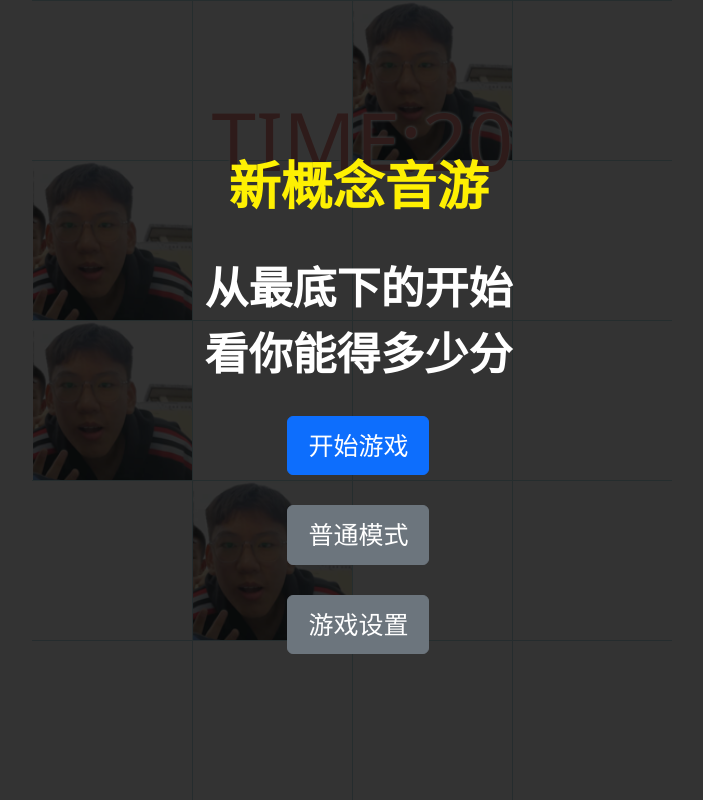
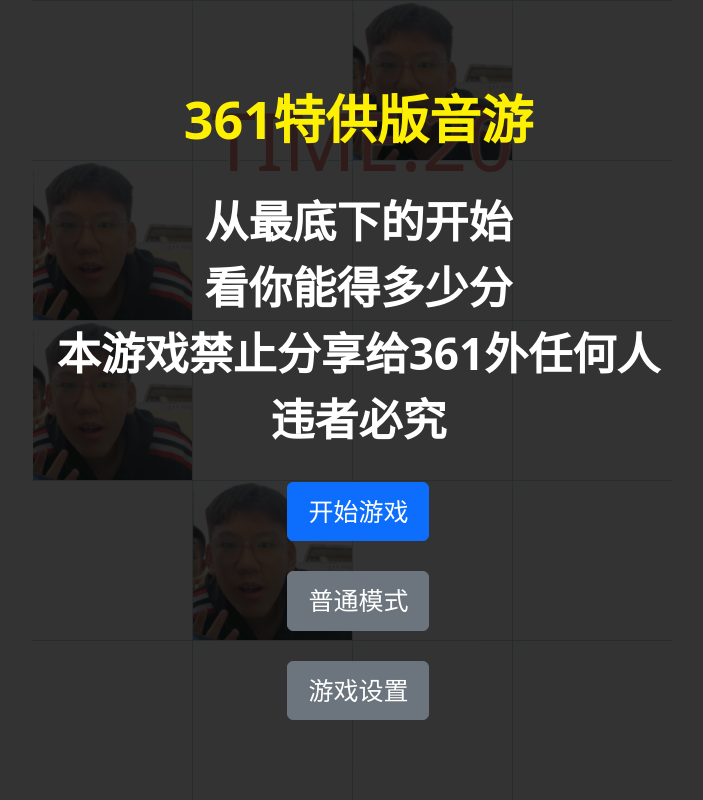
Before and after one commit to OranzaCZ/OranzaCZ.github.io, a PHP site: page / in a window 1280 px wide. Shown: the whole page, without its empty margins (288-991 px from the left). Run offline with PHP 8.4, Linux system fonts and the light colour scheme; some libraries are stand-ins or nearby versions.

Commit message:
2022.1.27 Second

```diff
--- a/361zkh/index.php
+++ b/361zkh/index.php
@@ -2,9 +2,9 @@
 <html lang="zh">
 
 <head>
-    <title>吃掉小鹿乃</title>
-    <meta itemprop="name" content="吃掉小鹿乃" />
-    <meta itemprop="description" content="新概念音游" />
+    <title>吃掉小轲豪</title>
+    <meta itemprop="name" content="吃掉小轲豪" />
+    <meta itemprop="description" content="361特供版音游" />
     <meta charset="utf-8" />
     <meta name="viewport" content="initial-scale=1, user-scalable=no, minimum-scale=1.0, maximum-scale=1.0, width=device-width,target-densitydpi=device-dpi" />
     <link href="./static/index.css" rel="stylesheet" type="text/css">
@@ -32,7 +32,7 @@
             <button type="button" class="btn btn-secondary btn-lg" id="replay" onclick="replayBtn()">重来</button>
         <button type="button" class="btn btn-secondary btn-lg" onclick="window.location.reload()">主页</button>
 			<button type="button" class="btn btn-secondary btn-lg" onclick="goRank();">排行</button>
-            <button type="button" class="btn btn-secondary btn-lg" onclick="window.location.href='https://github.com/arcxingye/EatKano'">开源</button>
+            <button type="button" class="btn btn-secondary btn-lg" onclick="window.location.href='https://github.com/arcxingye/EatKano'">开源（原版）</button>
         </div>
     </div>
     </div>
@@ -40,10 +40,12 @@
         <div class="welcome-bg FILL"></div>
         <div class="FILL BOX-M" style="position:absolute;top:0;left:0;right:0;bottom:0;z-index:5;">
             <div style="margin:0 8% 0 9%;">
-                <div style="font-size:2.6em; color:#FEF002;">新概念音游</div><br />
+                <div style="font-size:2.6em; color:#FEF002;">361特供版音游</div><br />
                 <div id="desc" style="display: block;font-size:2.2em; color:#fff; line-height:1.5em;">
                     从最底下的开始<br />
                     看你能得多少分<br />
+				    本游戏禁止分享给361外任何人<br />
+				    违者必究<br />
                 </div>
                 <br />
                 <div id="btn_group" style="display: block;">
@@ -73,7 +75,7 @@
                         <div class="input-group-prepend">
                             <span class="input-group-text" id="basic-addon1">标题</span>
                         </div>
-                        <input type="text" id="title" class="form-control" placeholder="吃掉小鹿乃">
+                        <input type="text" id="title" class="form-control" placeholder="吃掉小轲豪">
                     </div>
                     <div class="input-group mb-3">
                         <div class="input-group-prepend">
```
Also changed, not shown: 361zkh/README.md (deleted).
